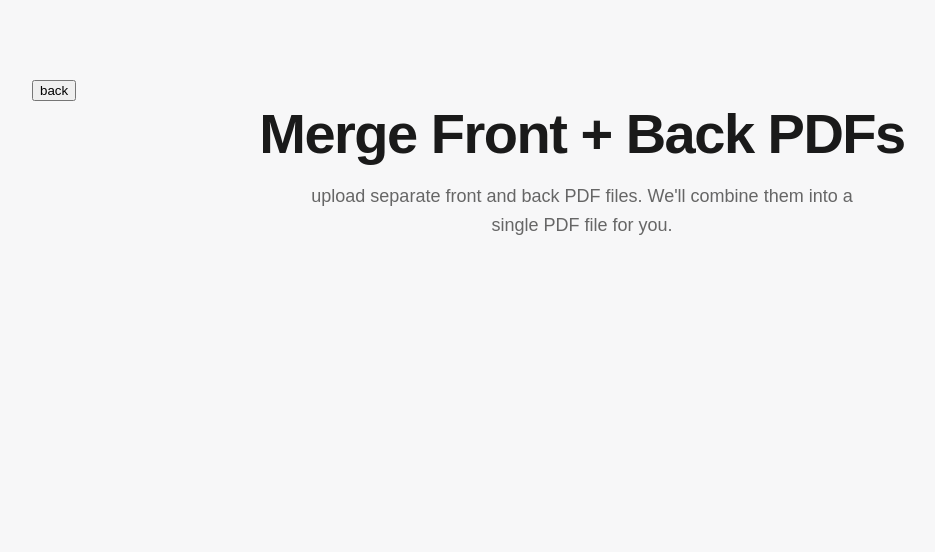
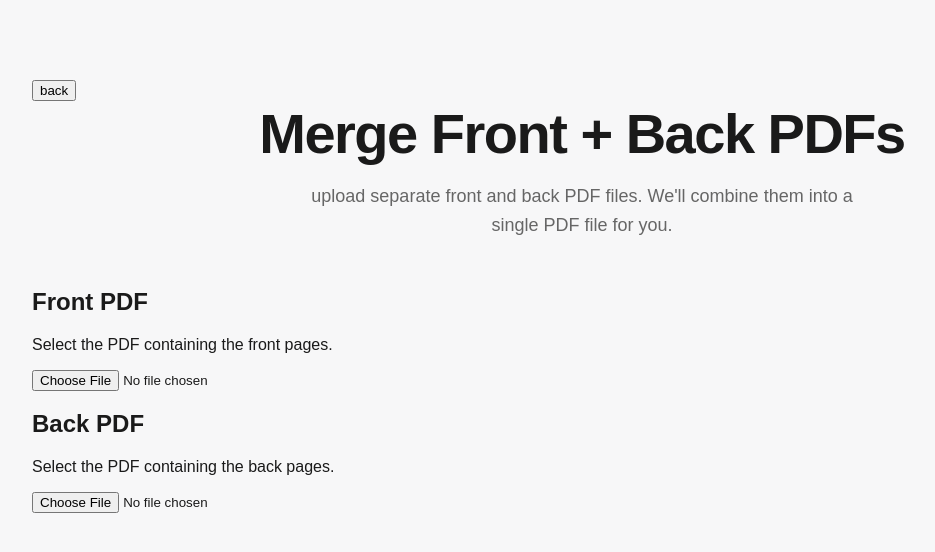
Before and after one commit to christiannoa/pdf-production-tools, a React (Vite) app: page / in a window 1280 px wide. Both pictures are taken after a click on the button "Merge PDFs". Shown: the top 552 px of the page, without its empty margins (58-993 px from the left). Built offline with nearby package versions, Linux system fonts and the light colour scheme.

Commit message:
Add reusable PDF file upload component

```diff
--- a/src/App.tsx
+++ b/src/App.tsx
@@ -1,6 +1,7 @@
 import { useState } from 'react'
 import './App.css'
 import ToolCard from './components/ToolCard'
+import FileUpload from './components/FileUpload'
 
 // This file contains the main component of the application, which serves as the entry point for rendering the app's UI. It imports necessary dependencies and sets up the initial state and layout of the application. The component is responsible for managing global state, routing, and rendering child components based on the current route or user interactions.
 
@@ -11,6 +12,9 @@ function App() {
   // which React then transforms into actual DOM elements.
 
   const [activeTool, setActiveTool] = useState<'home' | 'merge' | 'split'>('home')
+  const [frontFile, setFrontFile] = useState<File | null>(null)
+  const [backFile, setBackFile] = useState<File | null>(null)
+
 
   if (activeTool === 'merge') {
     return (
@@ -30,6 +34,27 @@ function App() {
             </p>
           </header>
 
+          <section className="upload-grid">
+
+            {/* Front PDF Upload */}
+
+            <FileUpload
+              label="Front PDF"
+              description="Select the PDF containing the front pages."
+              file={frontFile}
+              onFileSelect={setFrontFile}
+            />
+
+            {/* Back PDF Upload */}
+
+            <FileUpload
+              label="Back PDF"
+              description="Select the PDF containing the back pages."
+              file={backFile}
+              onFileSelect={setBackFile}
+            />
+
+          </section>
         </main>
       </div>
     )
--- /dev/null
+++ b/src/components/FileUpload.tsx
@@ -0,0 +1,47 @@
+type FileUploadProps = {
+    label: string
+    description: string
+    file: File | null
+
+    onFileSelect: (file: File | null) => void
+}
+
+function FileUpload({
+    label,
+    description,
+    file,
+    onFileSelect,
+}: FileUploadProps) {
+
+    return (
+        <div className="upload-card">
+
+            <h2>{label}</h2>
+
+            <p>{description}</p>
+
+            <input
+                type="file"
+
+                accept="application/pdf"
+
+                onChange={(event) => {
+
+                    const selectedFile =
+                        event.target.files?.[0] ?? null
+
+                    onFileSelect(selectedFile)
+                }}
+            />
+
+        {file && (
+            <p className="selected-file">
+                selected: {file.name}
+            </p>
+        )}
+
+        </div>
+    )
+}
+
+export default FileUpload
```
